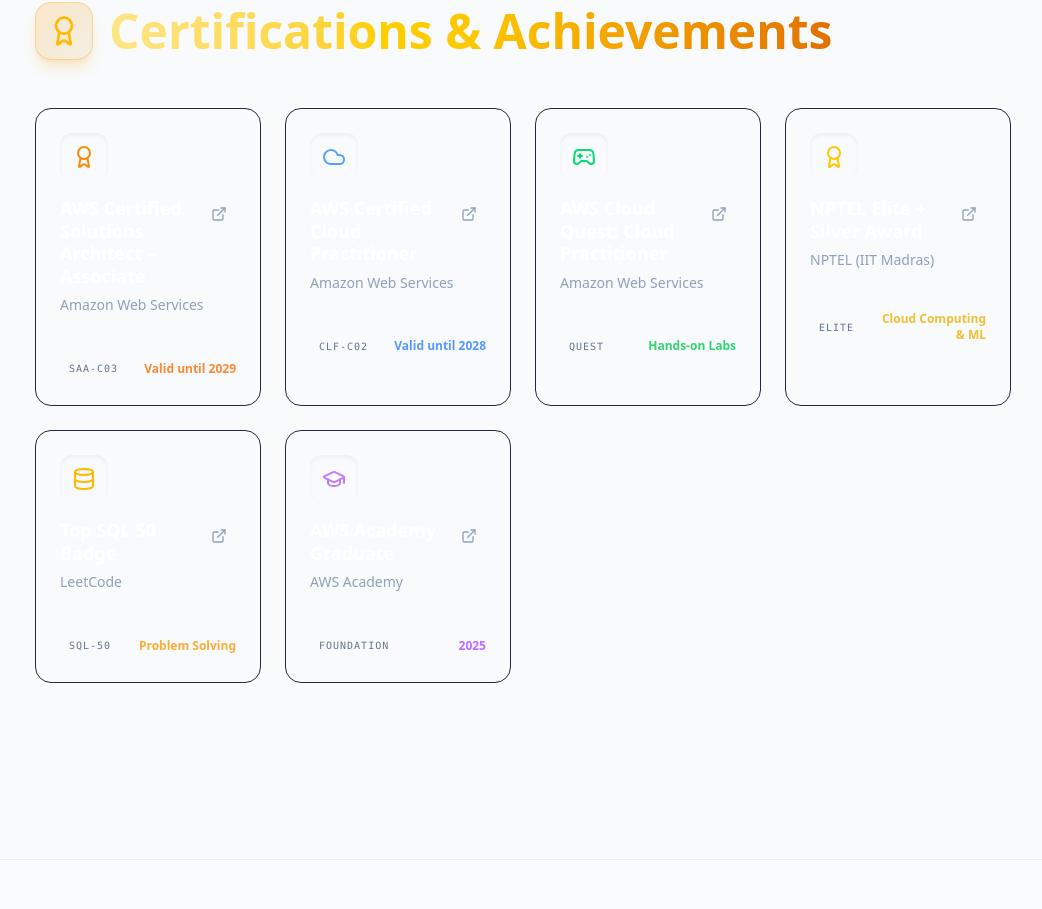
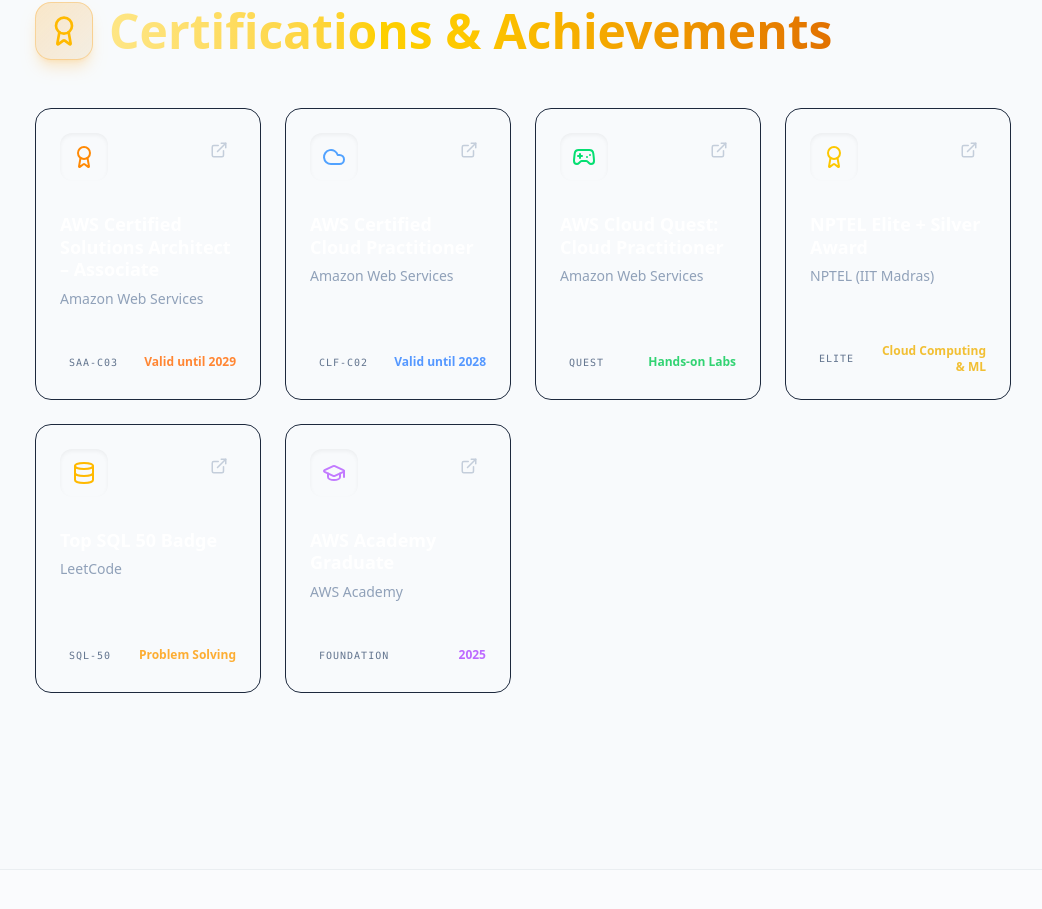
Before and after one commit to Binod231/Portfolio-Bin, a Next.js app: page / in a window 1280 px wide. Shown: the part 6157-7066 px from the top of the page, without its empty margins (117-1159 px from the left). Built offline with nearby package versions, Linux system fonts and the light colour scheme.

Commit message:
Align certification verification link icon

```diff
--- a/src/components/sections/Certifications.tsx
+++ b/src/components/sections/Certifications.tsx
@@ -90,6 +90,8 @@ export default function Certifications() {
                   <div className={`absolute inset-0 bg-gradient-to-br ${cert.gradient} opacity-0 group-hover:opacity-100 transition-opacity duration-500 rounded-2xl`}></div>
 
                   {/* Icon with Glow */}
+                  {/* --- Header Row: Icon Left, Link Right --- */}
+                  <div className="w-full flex justify-between items-start mb-4 relative z-10">
                     <div className={`
                       relative p-3 rounded-xl ${style.iconText}
                       ring-1 ring-white/5 shadow-inner group-hover:scale-110 transition-transform duration-300
@@ -97,26 +99,25 @@ export default function Certifications() {
                       {getIcon(cert.id || "")}
                     </div>
 
-                  <div className="relative z-10 w-full">
-                    <div className="flex justify-between items-start mb-2">
-                      <h3 className={`text-lg font-bold text-white leading-tight ${style.titleGroupText} transition-colors pr-2`}>
-                        {cert.title}
-                      </h3>
                     {cert.link && (
+                      <div className="opacity-50 group-hover:opacity-100 transition-opacity">
                         <a
                           href={cert.link}
                           target="_blank"
                           rel="noopener noreferrer"
-                          className={`
-                                    p-2 rounded-lg bg-white/5 hover:bg-white/10 text-slate-400 hover:text-white transition-all
-                                    border border-white/5 hover:border-white/20
-                                `}
+                          className="p-2 text-slate-400 hover:text-white hover:bg-slate-800 rounded-lg transition-colors block"
                           aria-label={`Verify ${cert.title}`}
                         >
-                          <ExternalLink size={16} />
+                          <ExternalLink size={18} />
                         </a>
+                      </div>
                     )}
                   </div>
+
+                  <div className="relative z-10 w-full flex-grow flex flex-col">
+                    <h3 className={`text-lg font-bold text-white mb-2 leading-tight ${style.titleGroupText} transition-colors`}>
+                      {cert.title}
+                    </h3>
 
                     <div className="text-sm font-medium text-slate-400 mb-4 pb-4 border-b border-white/5">{cert.issuer}</div>
 
```
Lines whose indentation alone changed are shown as unchanged.
